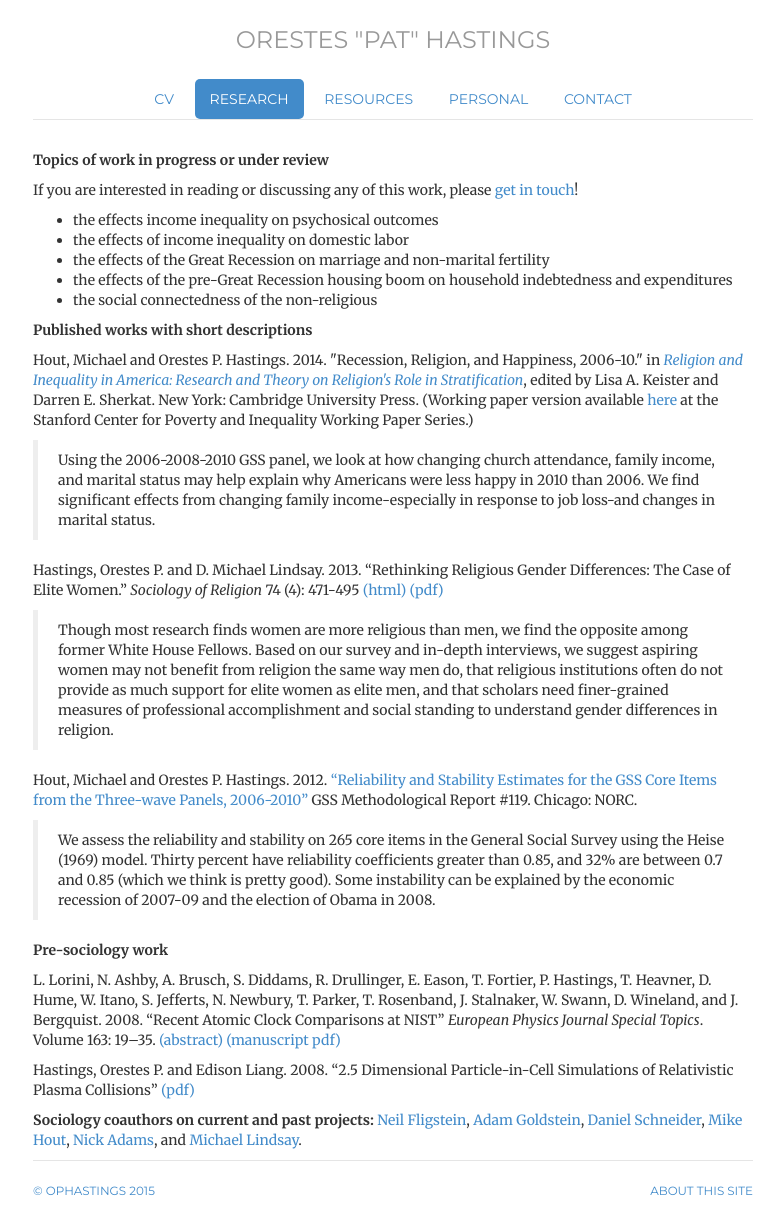
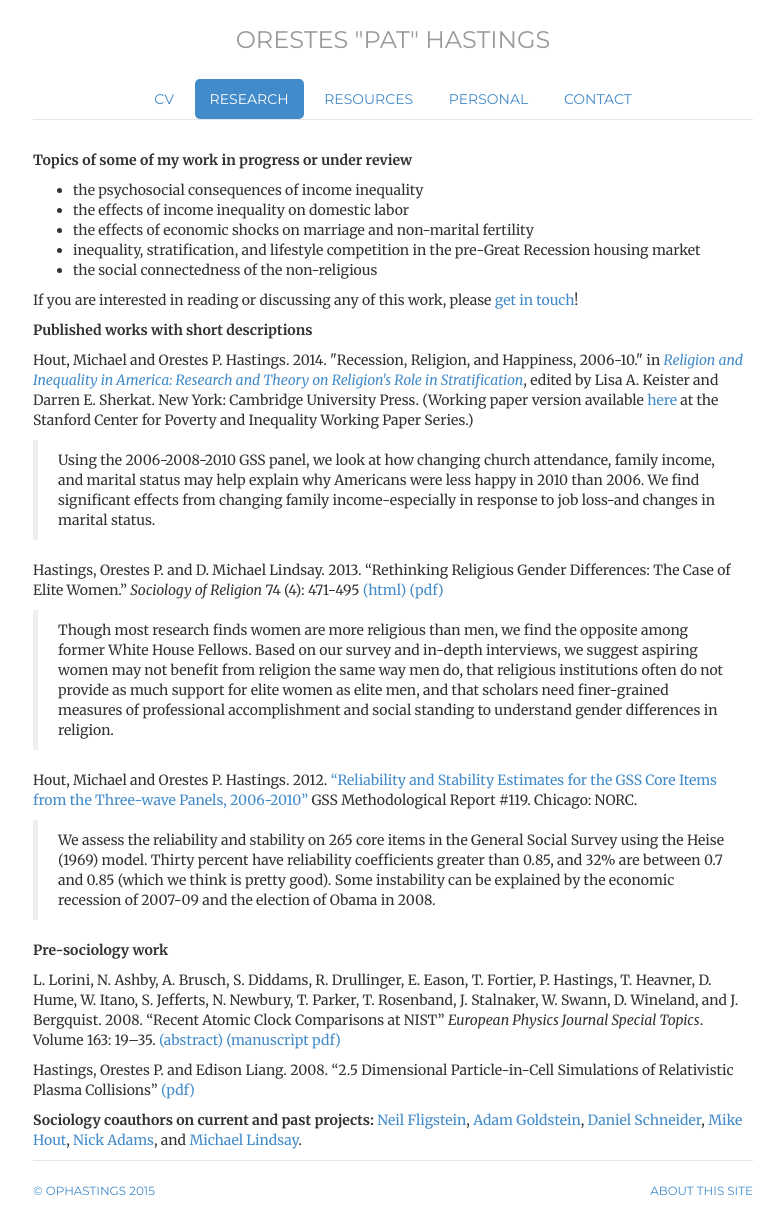
Before and after one commit to ophastings/ophastings.github.io, a Jekyll site: the page built from research/index.html, in a window 1280 px wide. Shown: the whole page, without its empty margins (247-1031 px from the left). Built offline with Jekyll 4.4.1, drawn with Linux system fonts in a browser that asks for light colours; comment, search, counter and statistics services are not loaded.

Commit message:
Update index.html

```diff
--- a/research/index.html
+++ b/research/index.html
@@ -9,17 +9,17 @@ contact: passive
 description: Research page of ophastings.com, the website of Orestes Hastings, a sociology PhD candidate at UC Berkeley
 ---
 
-<p><b>Topics of work in progress or under review</b></p>
+<p><b>Topics of some of my work in progress or under review</b></p>
+
+<ul>
+	<li>the psychosocial consequences of income inequality</li>
+	<li>the effects of income inequality on domestic labor </li>
+	<li>the effects of economic shocks on marriage and non-marital fertility </li>
+	<li>inequality, stratification, and lifestyle competition in the pre-Great Recession housing market</li>
+	<li>the social connectedness of the non-religious</li>
+</ul>
 
 <p>If you are interested in reading or discussing any of this work, please <a href="../contact">get in touch</a>! </p>
-<ul>
-	<li>the effects income inequality on psychosical outcomes</li>
-	<li>the effects of income inequality on domestic labor </li>
-	<li>the effects of the Great Recession on marriage and non-marital fertility</li>
-	<li>the effects of the pre-Great Recession housing boom on
-		household indebtedness and expenditures</li>
-	<li>the social connectedness of the non-religious</li>
-</ul>
 
 <p><b>Published works with short descriptions</b></p>
 
```
